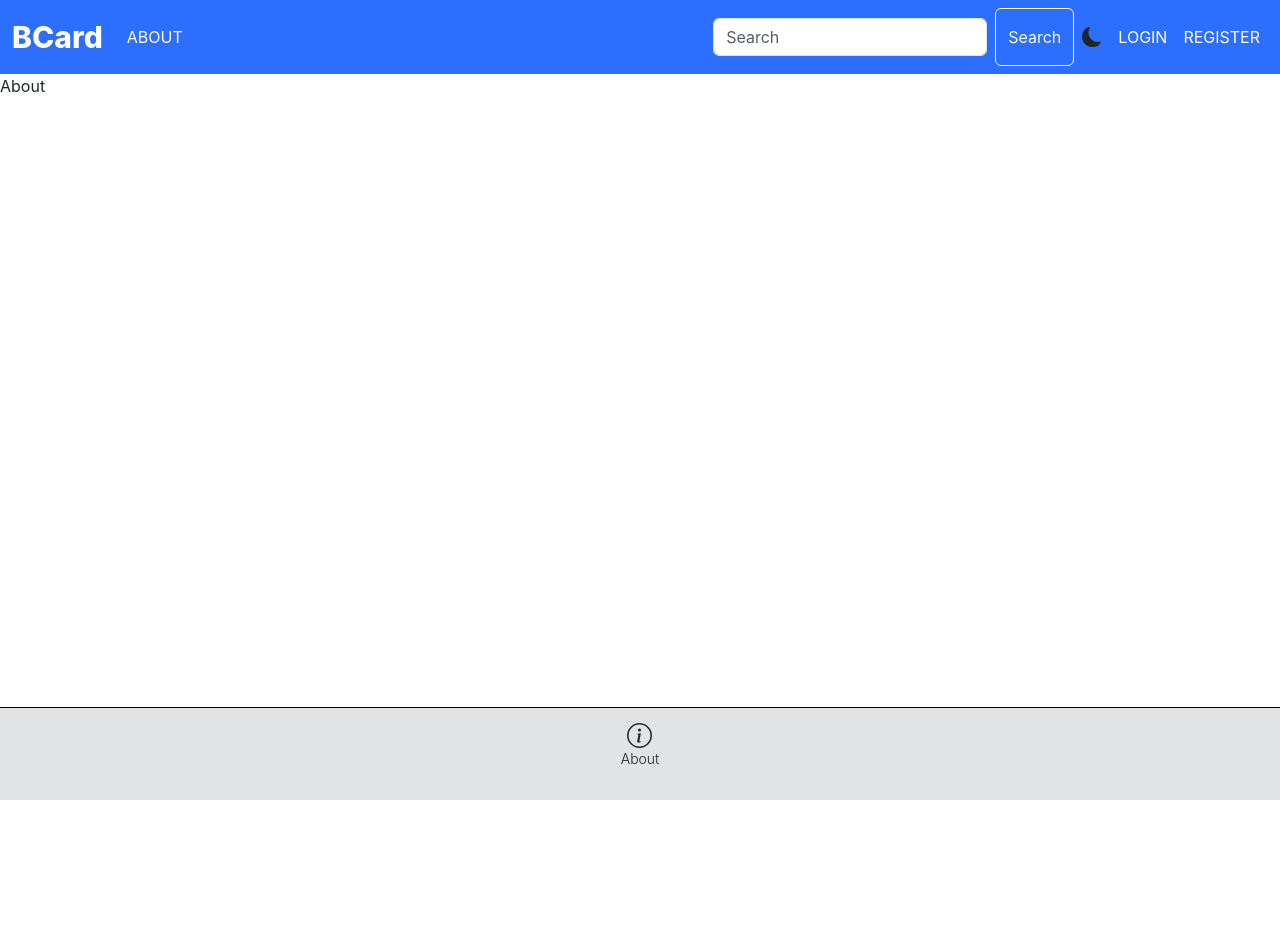
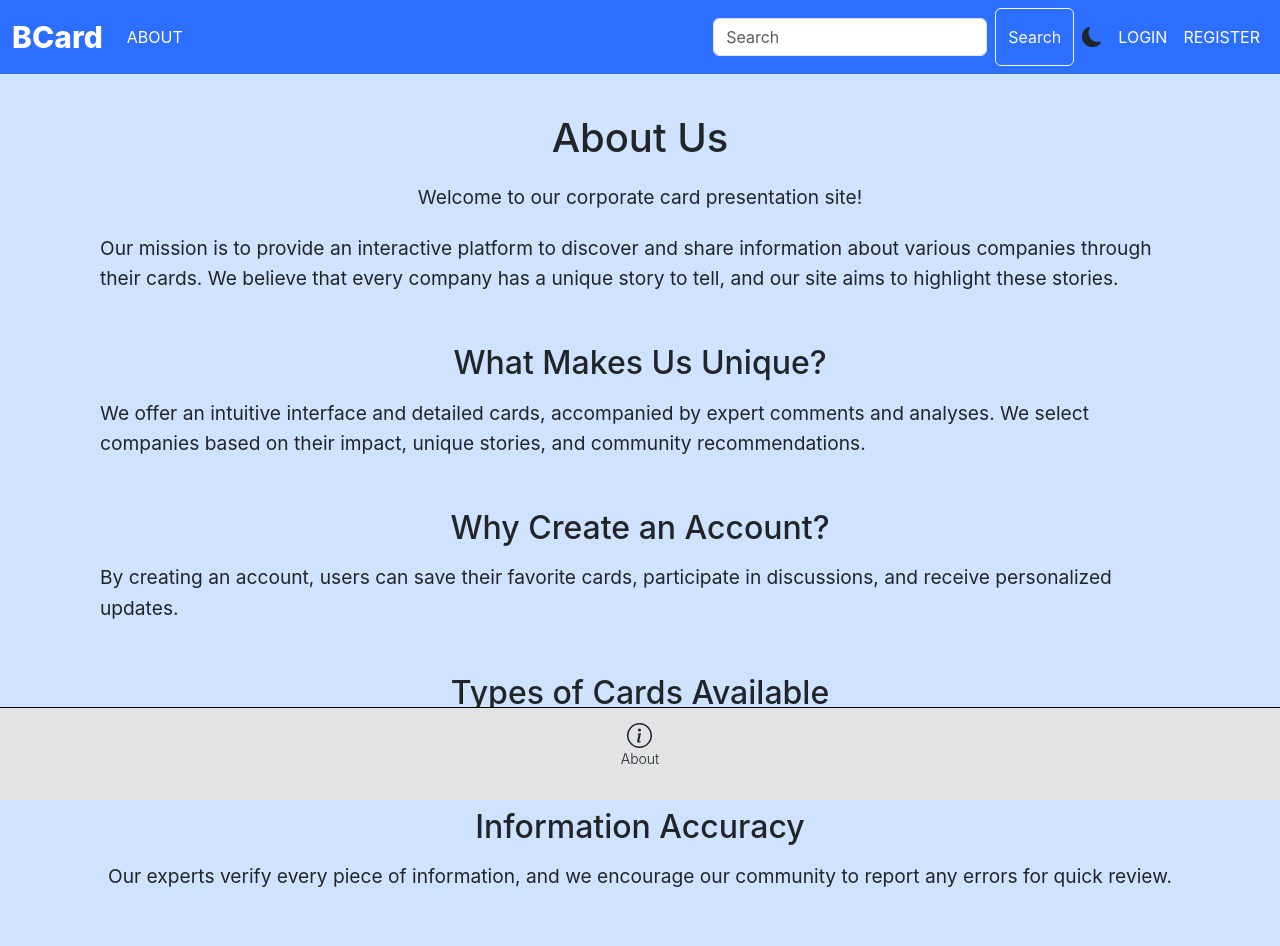
Before and after one commit to Mickallou/Project-React, a React (Create React App) app in the folder Mickael Allouche React Project/: page /about in a window 1280 px wide. Shown: the top 946 px of the page. Before the commit the page ends 800 px from the top, so only its background shows below. Built offline with nearby package versions, Linux system fonts and the light colour scheme.

Commit message:
Add search functionality to App.js and NavBar.js

```diff
--- a/Mickael Allouche React Project/src/App.js
+++ b/Mickael Allouche React Project/src/App.js
@@ -8,6 +8,7 @@ import { FavCardUserProvider } from './Context/FavCardUser';
 import 'react-toastify/dist/ReactToastify.css';
 import { ToastContainer } from 'react-toastify';
 import Footer from './Components/Footer/Footer';
+import { SearchProvider } from './Context/Search';
 
 function App() {
 
@@ -15,6 +16,7 @@ function App() {
     <div className='app' >
       <TokenProvider>
         <ThemeModeProvider >
+          <SearchProvider >
             <TheUserProvider>
               <FavCardUserProvider>
                 <NavBar />
@@ -23,6 +25,7 @@ function App() {
                 <ToastContainer />
               </FavCardUserProvider>
             </TheUserProvider>
+          </SearchProvider>
         </ThemeModeProvider>
       </TokenProvider>
     </div>
--- /dev/null
+++ b/Mickael Allouche React Project/src/Components/About/About.css
@@ -0,0 +1,31 @@
+.about-container {
+    padding: 40px 100px 100px 100px;
+    margin: 0 auto;
+    width: 100%;
+}
+
+.about-container h1 {
+    font-size: 2.5em;
+    margin-bottom: 20px;
+}
+
+.about-container p {
+    font-size: 1.2em;
+    line-height: 1.6;
+    margin-bottom: 20px;
+}
+
+.about-container a {
+    color: #007BFF;
+    text-decoration: none;
+}
+
+.about-container a:hover {
+    text-decoration: underline;
+}
+
+.about-container h2 {
+    font-size: 2em;
+    margin-top: 30px;
+    margin-bottom: 15px;
+}
--- /dev/null
+++ b/Mickael Allouche React Project/src/Components/About/About.js
@@ -0,0 +1,51 @@
+import React from 'react';
+import { useThemeMode } from '../../Context/ThemeMode'
+import './About.css';
+
+const About = () => {
+    const {darkMode } = useThemeMode()
+
+    return (
+        <div className={darkMode ? "bg-secondary page about-container" : "bg-primary-subtle page about-container"}>
+            <h1>About Us</h1>
+            <p>Welcome to our corporate card presentation site!</p>
+            <p>
+                Our mission is to provide an interactive platform to discover and share information about various companies through their cards. We believe that every company has a unique story to tell, and our site aims to highlight these stories.
+            </p>
+            <h2>What Makes Us Unique?</h2>
+            <p>
+                We offer an intuitive interface and detailed cards, accompanied by expert comments and analyses. We select companies based on their impact, unique stories, and community recommendations.
+            </p>
+            <h2>Why Create an Account?</h2>
+            <p>
+                By creating an account, users can save their favorite cards, participate in discussions, and receive personalized updates.
+            </p>
+            <h2>Types of Cards Available</h2>
+            <p>
+                We offer cards of local, national, and international companies, covering various sectors.
+            </p>
+            <h2>Information Accuracy</h2>
+            <p>
+                Our experts verify every piece of information, and we encourage our community to report any errors for quick review.
+            </p>
+            <h2>Future Features</h2>
+            <p>
+                We are working on adding augmented reality features and virtual tours of the featured companies.
+            </p>
+            <h2>How Our Site Helps Users</h2>
+            <p>
+                Thanks to our site, users can share what their company has to offer and help non-professional users find what they are looking for. Our platform allows better visibility of company strengths and facilitates information search for everyone.
+            </p>
+            <h2>Additional Information</h2>
+            <p>
+                Our site was created by a junior developer looking to grow in the programming world. By using our site, professionals can find more clients, and non-professionals can search for what they desire from everything that professional clients have published.
+            </p>
+            <h2>Contact for Partnerships</h2>
+            <p>
+                For any partnership or collaboration requests, please contact us at <a href="mailto:allouchemicka@gmail.com">allouchemicka@gmail.com</a>.
+            </p>
+        </div>
+    );
+}
+
+export default About;
--- a/Mickael Allouche React Project/src/Components/Card/BusinessCard.js
+++ b/Mickael Allouche React Project/src/Components/Card/BusinessCard.js
@@ -4,6 +4,7 @@ import axios from 'axios'
 import Card from './Card'
 import { useThemeMode } from '../../Context/ThemeMode'
 import { useNavigate } from 'react-router-dom'
+import { useSearch } from '../../Context/Search'
 import './Card.css'
 
 const BusinessCard = () => {
@@ -14,6 +15,7 @@ const BusinessCard = () => {
     const [error, setError] = useState(null);
     const { darkMode } = useThemeMode();
     const navigate = useNavigate();
+    const { search } = useSearch()
 
     useEffect(() => {
         axios.get('https://monkfish-app-z9uza.ondigitalocean.app/bcard2/cards')
@@ -39,11 +41,14 @@ const BusinessCard = () => {
 
     return (
         <div className={darkMode ? "bg-secondary pt-5 page" : "bg-primary-subtle pt-5 page"}>
+            {search &&
+            <h1>Research Cards: {search}</h1>
+            }
             <div className="d-flex flex-wrap gap-2 justify-content-center">
             { theUser &&
                 <>
                 <button className="btn newCard" onClick={() => navigate('/newCard')}>New Card</button>
-                    {businessCard.map(card => (
+                    {((search ? businessCard.filter(c => c.title.includes(search)) : businessCard)).map(card => (
                         <Card key={card._id} card={card} />
                     ))}
                 </>
--- a/Mickael Allouche React Project/src/Components/FavCard/FavCardPage.js
+++ b/Mickael Allouche React Project/src/Components/FavCard/FavCardPage.js
@@ -5,6 +5,7 @@ import { useThemeMode } from '../../Context/ThemeMode';
 import { useTheUser } from '../../Context/TheUser';
 import './FavCardPage.css';
 import { useFavCardUser } from '../../Context/FavCardUser';
+import { useSearch } from '../../Context/Search';
 
 const FavCardPage = () => {
     const [data, setData] = useState([]);
@@ -13,6 +14,7 @@ const FavCardPage = () => {
     const { darkMode } = useThemeMode();
     const { theUser } = useTheUser();
     const { favCardUser, setFavCardUser } = useFavCardUser();
+    const { search } = useSearch()
 
     useEffect(() => {
         axios.get('https://monkfish-app-z9uza.ondigitalocean.app/bcard2/cards')
@@ -38,9 +40,14 @@ const FavCardPage = () => {
 
     return (
         <div className={darkMode ? "bg-secondary page" : "bg-primary-subtle page"}>
+            { search &&
+                <h1>Research cards: {search}</h1>
+            }
+
             { theUser &&
                 <div className="d-flex flex-wrap gap-2 justify-content-center">
-                    {favCardUser.map(card => (
+
+                    {(search ? favCardUser.filter(c => c.title.includes(search)) : favCardUser).map(card => (
                         <Card key={card._id} card={card} />
                     ))}
                 </div>
--- a/Mickael Allouche React Project/src/Components/Home/Home.js
+++ b/Mickael Allouche React Project/src/Components/Home/Home.js
@@ -3,12 +3,14 @@ import { useThemeMode } from '../../Context/ThemeMode';
 import axios from 'axios';
 import './Home.css';
 import Card from './../Card/Card';
+import { useSearch } from '../../Context/Search';
 
 const Home = () => {
     const { darkMode } = useThemeMode();
     const [data, setData] = useState([]);
     const [loading, setLoading] = useState(true);
     const [error, setError] = useState(null);
+    const { search } = useSearch()
 
     useEffect(() => {
         axios.get('https://monkfish-app-z9uza.ondigitalocean.app/bcard2/cards')
@@ -29,8 +31,11 @@ const Home = () => {
     console.log('data:', data);
     return (
         <div className={darkMode ? 'bg-secondary p-3 page' : 'bg-primary-subtle p-3 page'}>
+            {search &&
+                <h1>Research cards: {search}</h1>
+            }
             <div className="container d-flex flex-wrap gap-2 justify-content-center">
-                {data.map(card => (
+                {((search ? data.filter(c => c.title.includes(search)) : data)).map(card => (
                     <Card key={card._id} card={card} />
                 ))}
             </div>
--- a/Mickael Allouche React Project/src/Components/NavBar/NavBar.js
+++ b/Mickael Allouche React Project/src/Components/NavBar/NavBar.js
@@ -4,17 +4,31 @@ import './NavBar.css'
 import { useThemeMode } from '../../Context/ThemeMode'
 import { useTheUser } from '../../Context/TheUser'
 import { useToken } from '../../Context/Token'
+import { toast } from 'react-toastify'
+import { useSearch } from '../../Context/Search'
 
 const NavBar = () => {
     const {darkMode, setDarkMode} = useThemeMode()
     const {theUser, setTheUser} = useTheUser()
     const { setTheToken } = useToken()
     const navigate = useNavigate()
+    const {search, setSearch} = useSearch()
 
     const handleLogout = () => {
         setTheUser(null);
         setTheToken(null);
         localStorage.removeItem('token');
+        navigate('/')
+        toast.success('You have been logged out successfully, See you soon!')
+    }
+
+    const handleSearchChange = (e) => {
+        setSearch(e.target.value)
+    }
+
+    const handleSearchSubmit = (e) => {
+        e.preventDefault();
+        setSearch(search)
     }
 
     return (
@@ -47,8 +61,8 @@ const NavBar = () => {
                             </>
                         )}
                     </ul>
-                    <form className="d-flex" role="search">
-                        <input className="form-control me-2" type="search" placeholder="Search" aria-label="Search"/>
+                    <form className="d-flex" role="search" onSubmit={handleSearchSubmit}>
+                        <input className="form-control me-2" type="search" placeholder="Search" aria-label="Search" onChange={handleSearchChange} />
                         <button className="btn btn-outline-light" type="submit">Search</button>
                     </form>
 
--- a/Mickael Allouche React Project/src/Components/SandBox/Sandbox.css
+++ b/Mickael Allouche React Project/src/Components/SandBox/Sandbox.css
@@ -3,6 +3,7 @@
     background-color: #f9f9f9;
     border-radius: 8px;
     box-shadow: 0 2px 4px rgba(0, 0, 0, 0.1);
+    padding-bottom: 150px;
 }
 
 table {
--- /dev/null
+++ b/Mickael Allouche React Project/src/Context/Search.js
@@ -0,0 +1,17 @@
+import React, {useContext, useState, createContext} from 'react'
+
+const SearchContext = createContext()
+
+export const SearchProvider = ({children}) => {
+    const [search, setSearch] = useState('')
+
+    return (
+        <SearchContext.Provider value={{search, setSearch}}>
+            {children}
+        </SearchContext.Provider>
+    )
+}
+
+export const useSearch = () => {
+    return useContext(SearchContext)
+}
--- a/Mickael Allouche React Project/src/Router.js
+++ b/Mickael Allouche React Project/src/Router.js
@@ -10,12 +10,13 @@ import OneCard from './Components/Card/OneCard'
 import Sandbox from './Components/SandBox/Sandbox'
 import EditCard from './Components/Card/EditCard'
 import UpdateUser from './Components/UpdateUser/UpdateUser'
+import About from './Components/About/About'
 
 const Router = () => {
     return (
         <Routes>
             <Route path="/" element={<Home />} />
-            <Route path="/about" element={<p>About</p>} />
+            <Route path="/about" element={<About />} />
             <Route path="/login" element={ <Login />} />
             <Route path="/register" element={<Register />} />
             <Route path="/favCards" element={<FavCardPage /> } />
```
Lines whose indentation alone changed are shown as unchanged.
